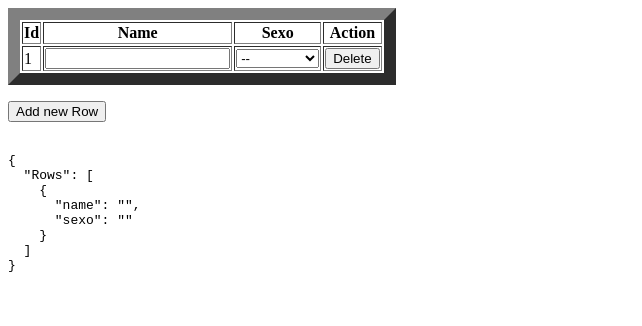
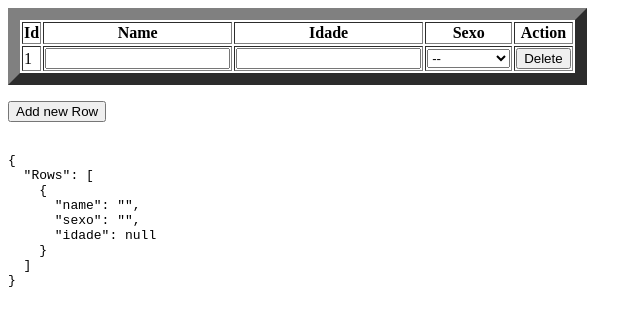
Before and after one commit to pedroping/Table-with-form-array, an Angular app: page / in a window 1280 px wide. Shown: the top 326 px of the page, without its empty margins (0-642 px from the left). Built offline with nearby package versions, Linux system fonts and the light colour scheme.

Commit message:
New field

```diff
--- a/src/app/app.component.html
+++ b/src/app/app.component.html
@@ -3,6 +3,7 @@
 		<thead>
 			<th>Id</th>
 			<th>Name</th>
+			<th>Idade</th>
 			<th>Sexo</th>
 			<th>Action</th>
 		</thead>
@@ -14,6 +15,9 @@
 				<td>
 					<input formControlName="name" class="form-control">
         </td>
+				<td>
+					<input formControlName="idade" class="form-control">
+				</td>
 				<td>
 					<select type="text" formControlName="sexo" class="form-control">
 						<option value="">--</option>
--- a/src/app/app.component.ts
+++ b/src/app/app.component.ts
@@ -33,6 +33,7 @@ export class AppComponent {
     return new FormGroup({
       name: new FormControl('', Validators.required),
       sexo: new FormControl('', Validators.required),
+      idade: new FormControl(null as any, Validators.required)
     });
   }
 
```
